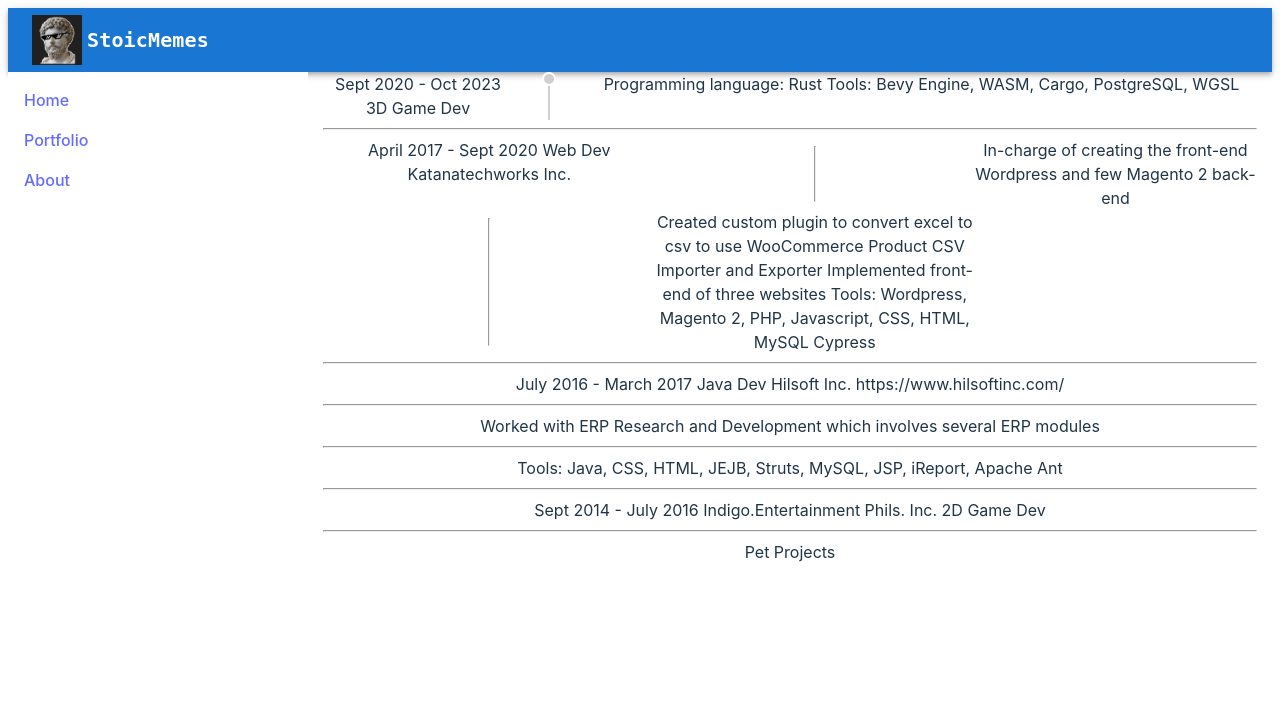
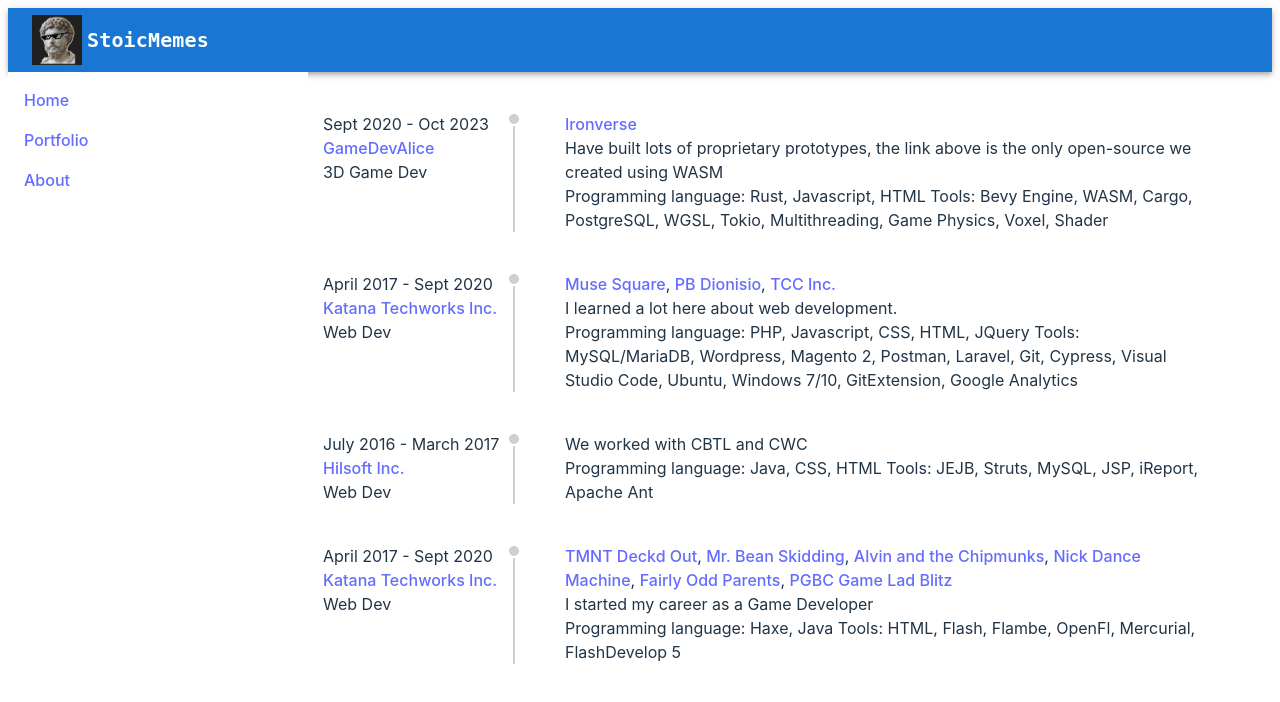
Before and after one commit to chaoticgood1/dogememes, a React (Vite) app in the folder client/: page /portfolio in a window 1280 px wide. Shown: the top 702 px of the page. Built offline with nearby package versions, Linux system fonts and the light colour scheme.

Commit message:
Updated portfolio page

```diff
--- a/client/src/scss/portfolio.scss
+++ b/client/src/scss/portfolio.scss
@@ -16,11 +16,13 @@
 .timeline-block {
   display: grid;
   grid-template-columns: auto auto auto;
+  margin-top: 40px;
+  text-align: left;
 }
 
 .time {
   display: grid;
-  grid-template-rows: auto;
+  grid-template-rows: min-content min-content;
   width: 190px;
 }
 
@@ -30,3 +32,7 @@
   border-left: 2px solid #cfcfcf;
   position: relative;
 }
+
+.description {
+  padding: 0px 50px;
+}
--- a/client/src/tsx/portfolio.tsx
+++ b/client/src/tsx/portfolio.tsx
@@ -3,86 +3,90 @@
 export default function Portfolio() {
   return <div className='timeline'>
     <div className="timeline-block">
-
       <div className='time'>
         <span>Sept 2020 - Oct 2023</span>
+        <a href="https://github.com/gamedevalice">GameDevAlice</a>
         <span>3D Game Dev</span>
       </div>
       <div className="divider">
         <div className="entry-dot"></div>
       </div>
+      <div className="description">
         <div>
-        Programming language: Rust
-        Tools: Bevy Engine, WASM, Cargo, PostgreSQL, WGSL
+          <a href="https://stoicmemes.com/ironverse">Ironverse</a>
+        </div>
+        Have built lots of proprietary prototypes, the link above is the only open-source we created using WASM
+        <br></br>
+        Programming language: Rust, Javascript, HTML
+        Tools: Bevy Engine, WASM, Cargo, PostgreSQL, WGSL, Tokio, Multithreading, Game Physics, Voxel, Shader
+      </div>
     </div>
 
-
-      {/*
-        Show demo about ironverse
-        Discuss about the technologies and tools being used
-        What I have learned
-      */}
+    <div className="timeline-block">
+      <div className='time'>
+        <span>April 2017 - Sept 2020</span>
+        <a href="https://www.katanatechworks.com/">Katana Techworks Inc.</a>
+        <span>Web Dev</span>
       </div>
-    <hr></hr>
-    <div className="timeline-block">
-      April 2017 - Sept 2020
-      Web Dev
-      Katanatechworks Inc.
-      <hr></hr>
-      In-charge of creating the front-end Wordpress and few Magento 2 back-end
-      <hr></hr>
-      Created custom plugin to convert excel to csv to use WooCommerce Product CSV Importer and Exporter
-      Implemented front-end of three websites
-
-      Tools: Wordpress, Magento 2, PHP, Javascript, CSS, HTML, MySQL Cypress
-      {/*
-        Show demo and say what parts I participated with:
-          - Put dates
-          - Layout change that are not present now
-          pbdionisio wordpress
-          Muse square wordpress
-          TCC Inc.
-
-        Discuss about the technologies and tools being used
-        What I have learned
-      */}
+      <div className="divider">
+        <div className="entry-dot"></div>
       </div>
-    <hr></hr>
+      <div className="description">
         <div>
-      July 2016 - March 2017
-      Java Dev
-      Hilsoft Inc.
-      https://www.hilsoftinc.com/
-      <hr></hr>
-      Worked with ERP Research and Development which involves several ERP modules
-
-      <hr></hr>
-      Tools: Java, CSS, HTML, JEJB, Struts, MySQL, JSP, iReport, Apache Ant
-
-      {/*
-        No demo
-        Discuss about the technologies and tools being used
-        What I have learned
-      */}
-
+          <a href="https://musesquare.com/">Muse Square</a>
+          , <a href="https://www.pbdionisio.com/shop/">PB Dionisio</a>
+          , <a href="https://tccinc.com/">TCC Inc.</a>
         </div>
-    <hr></hr>
-    <div>
-      Sept 2014 - July 2016
-      Indigo.Entertainment Phils. Inc.
-      2D Game Dev
-      <hr></hr>
-
-      {/*
-        Show demo and parts I was in charge
-        Discuss about the technologies and tools being used
-        What I have learned
-        Say the clients
-      */}
+        I learned a lot here about web development.
+        <br></br>
+        Programming language: PHP, Javascript, CSS, HTML, JQuery
+        Tools: MySQL/MariaDB, Wordpress, Magento 2, Postman, Laravel, Git, Cypress, Visual Studio Code, Ubuntu, Windows 7/10, GitExtension, Google Analytics
+      </div>
     </div>
 
+    <div className="timeline-block">
+      <div className='time'>
+        <span>July 2016 - March 2017</span>
+        <a href="https://www.hilsoftinc.com/">Hilsoft Inc.</a>
+        <span>Web Dev</span>
+      </div>
+      <div className="divider">
+        <div className="entry-dot"></div>
+      </div>
+      <div className="description">
+        We worked with CBTL and CWC
+        <br></br>
+        Programming language: Java, CSS, HTML
+        Tools: JEJB, Struts, MySQL, JSP, iReport, Apache Ant
+      </div>
+    </div>
+
+    <div className="timeline-block">
+      <div className='time'>
+        <span>April 2017 - Sept 2020</span>
+        <a href="https://www.katanatechworks.com/">Katana Techworks Inc.</a>
+        <span>Web Dev</span>
+      </div>
+      <div className="divider">
+        <div className="entry-dot"></div>
+      </div>
+      <div className="description">
         <div>
-      Pet Projects
+          <a href="https://www.numuki.com/game/tmnt-deck-d-out/">TMNT Deckd Out</a>
+          , <a href="https://www.boomerangtv.co.uk/games/mr-bean-skidding">Mr. Bean Skidding</a>
+          , <a href="http://www.qgames.org/game/alvin-and-the-chipmunks-taking-center-stage.html">Alvin and the Chipmunks</a>
+          , <a href="https://www.numuki.com/game/nick-dance-machine/">Nick Dance Machine</a>
+          , <a href="https://www.numuki.com/game/fop-wishing-101/">Fairly Odd Parents</a>
+          , <a href="https://www.numuki.com/game/pgbc-game-lad-blitz/">PGBC Game Lad Blitz</a>
+        </div>
+        I started my career as a Game Developer
+        <br></br>
+        Programming language: Haxe, Java
+        Tools: HTML, Flash, Flambe, OpenFl, Mercurial, FlashDevelop 5
+      </div>
+    </div>
+
+    <div className="timeline-block">
     </div>
 
 
```
Lines whose indentation alone changed are shown as unchanged.
